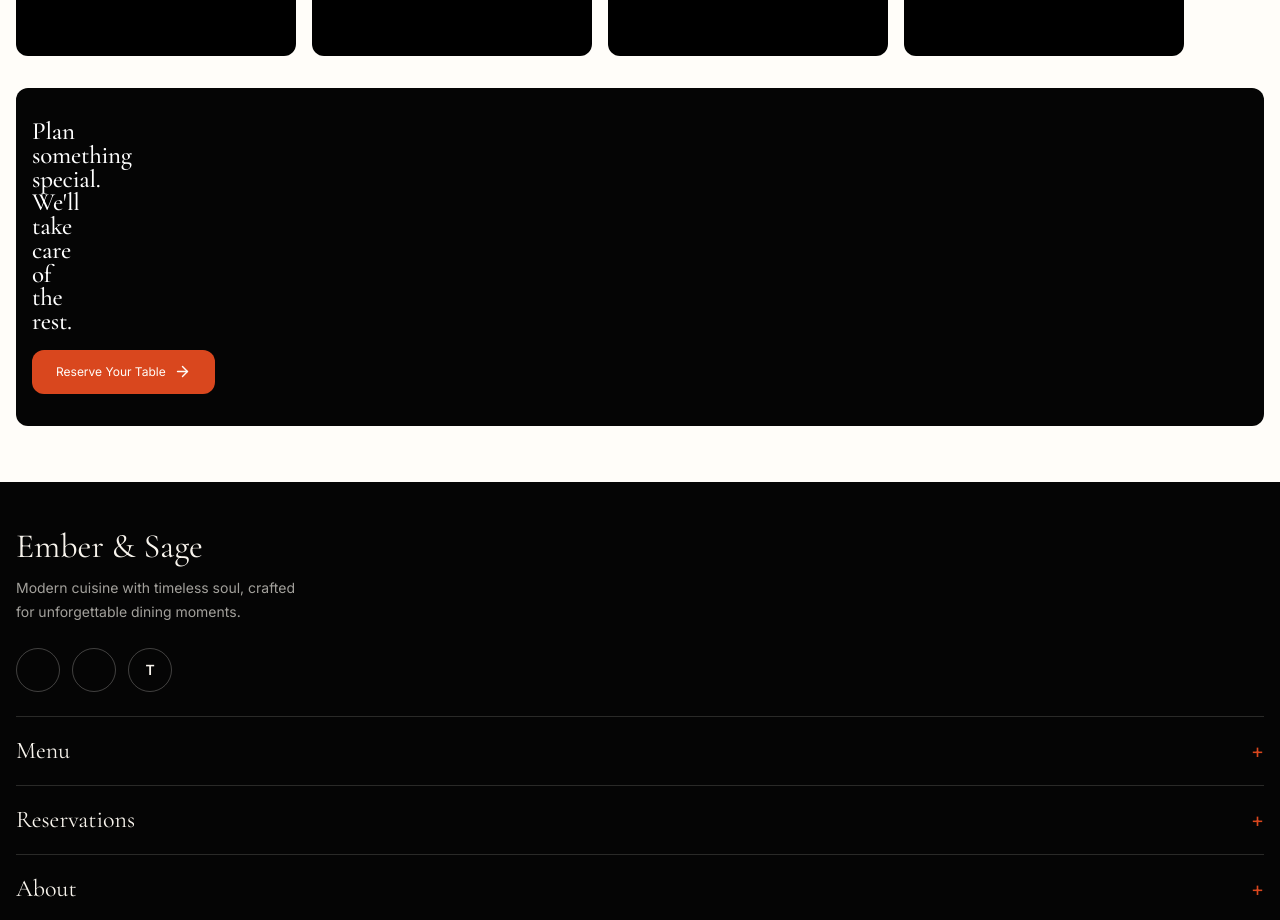
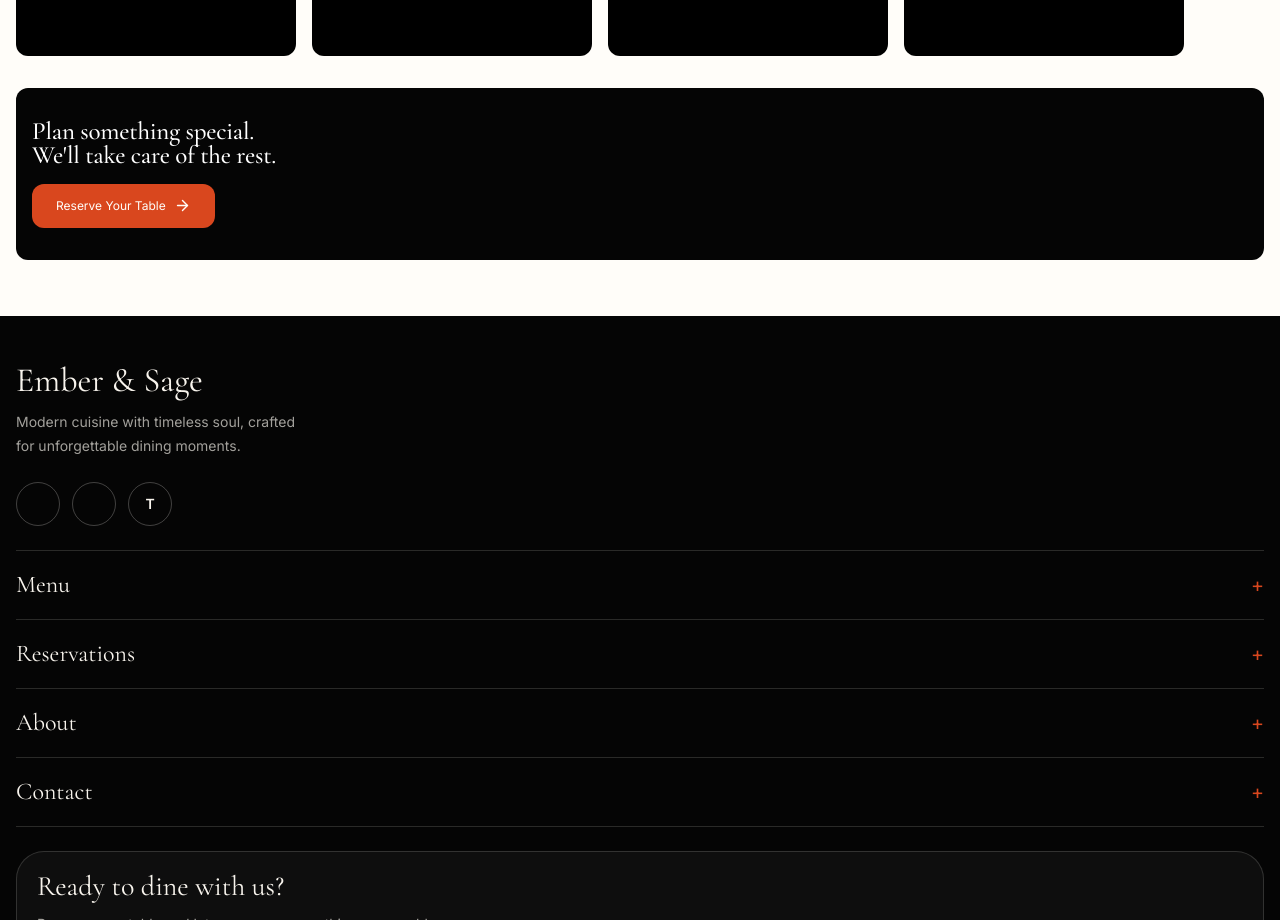
Before and after one commit to Davemafy/Ember-And-Sage, a React (Vite) app: page / in a window 1280 px wide. Shown: the part 3800-4720 px from the top of the page. Built offline with nearby package versions, Linux system fonts and the light colour scheme.

Commit message:
Update max-width of cta copy

```diff
--- a/src/components/sections/home/home-gallery-preview.tsx
+++ b/src/components/sections/home/home-gallery-preview.tsx
@@ -44,7 +44,7 @@ const HomeGalleryPreview = () => {
       </div>
 
       <div className="bg-near-black mt-8 rounded-xl p-4 pb-8">
-        <h2 className="mt-4 text-white  max-w-[25px] font-serif text-[25px] leading-[0.95] font-medium tracking-[-0.03em]">
+        <h2 className="mt-4 text-white  max-w-[250px] font-serif text-[25px] leading-[0.95] font-medium tracking-[-0.03em]">
           Plan something special. We'll take care of the rest.
         </h2>
         <Button
```
